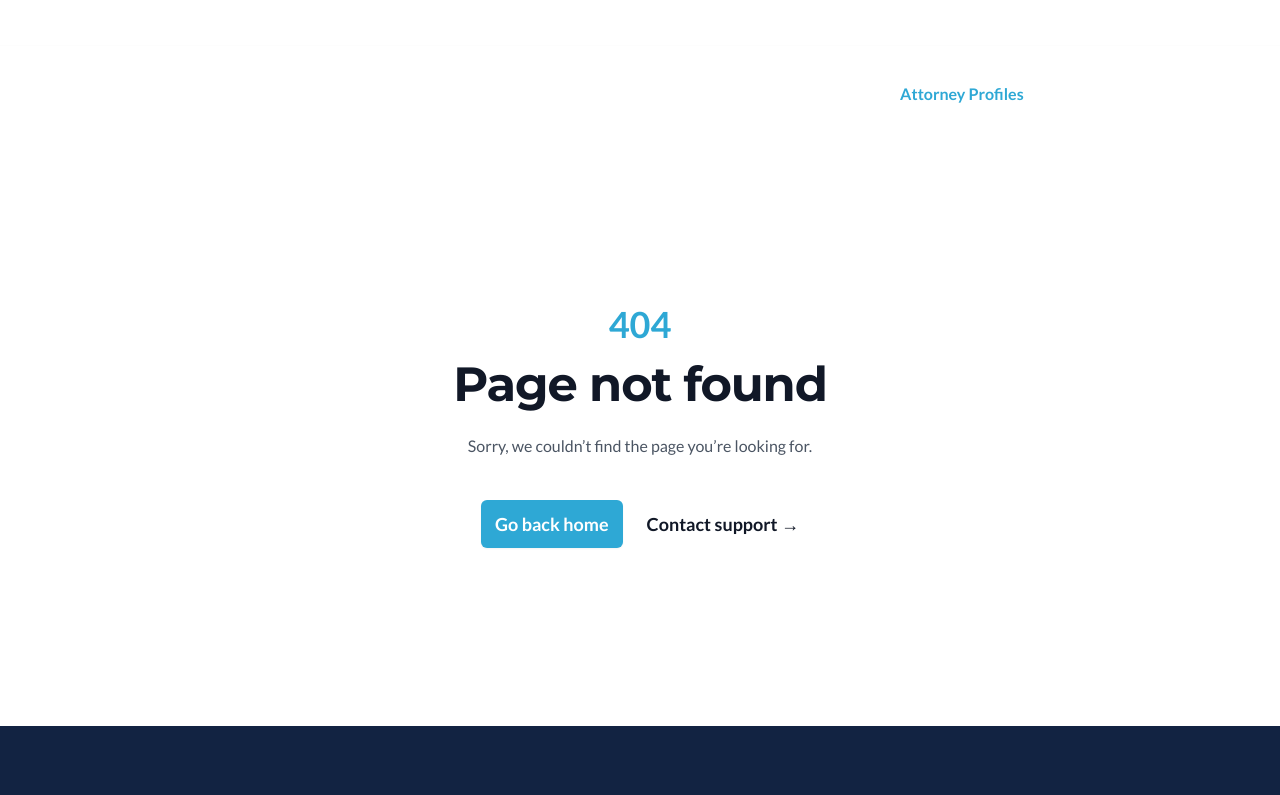
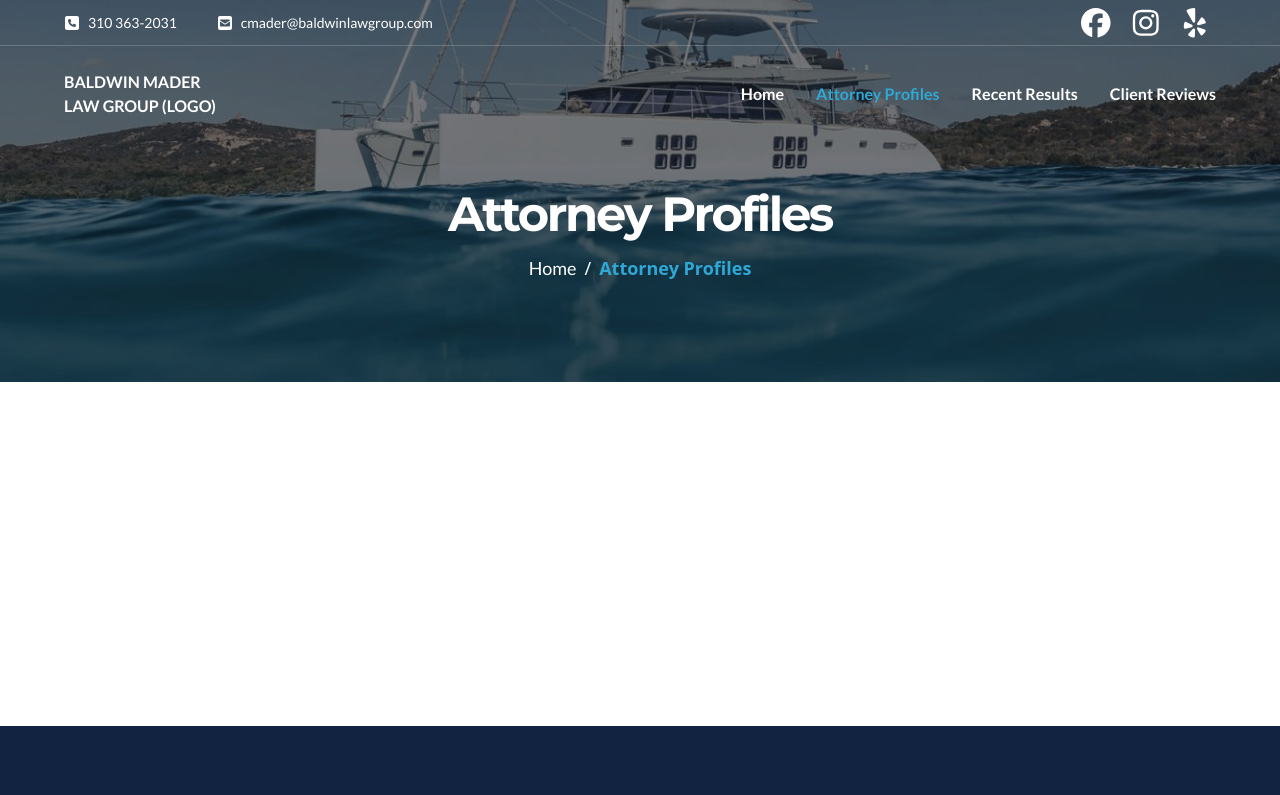
Before and after one commit to jamesdevs/Baldwin-Mader-Law-Group, a Next.js app: page /attorney-profiles in a window 1280 px wide. Before the commit this address had no page. Shown: the top 795 px of the page. Built offline with nearby package versions, Linux system fonts and the light colour scheme.

Commit message:
add new pages

```diff
--- a/src/constants/navigations.ts
+++ b/src/constants/navigations.ts
@@ -4,6 +4,13 @@ export default [
     title: "Home",
     href: "/",
   },
+
+  {
+    id: "attorney-profiles",
+    title: "Attorney Profiles",
+    href: "/attorney-profiles",
+  },
+
   {
     id: "recent-results",
     title: "Recent Results",
@@ -14,14 +21,10 @@ export default [
     title: "Client Reviews",
     href: "/client-reviews",
   },
-  {
-    id: "attorney-profiles",
-    title: "Attorney Profiles",
-    href: "/attorney-profiles",
-  },
-  {
-    id: "current-investigations",
-    title: "Current Investigations",
-    href: "/current-investigations",
-  },
+
+  // {
+  //   id: "current-investigations",
+  //   title: "Current Investigations",
+  //   href: "/current-investigations",
+  // },
 ];
--- a/src/constants/socialLinks.ts
+++ b/src/constants/socialLinks.ts
@@ -7,17 +7,17 @@ import {
 export default [
   {
     name: "Facebook",
-    href: "https://www.facebook.com/people/BLVd-Design-Build/61551383813280/?mibextid=nwBsNb",
+    href: "",
     icon: faFacebook,
   },
   {
     name: "Instagram",
-    href: "https://instagram.com/",
+    href: "",
     icon: faInstagram,
   },
   {
     name: "Yelp",
-    href: "https://www.yelp.com/biz/blvd-design-build-alameda",
+    href: "",
     icon: faYelp,
   },
 ];
--- a/src/pages/404.tsx
+++ b/src/pages/404.tsx
@@ -1,4 +1,5 @@
 import Layout from "@/components/layout/Layout";
+import PageHead from "@/components/pageHead";
 import SEO from "@/components/seo";
 import { INFO } from "@/constants";
 import Custom404 from "@/sections/404page";
@@ -7,6 +8,7 @@ export default function error() {
   return (
     <Layout>
       <SEO title={`404 | ${INFO.companyName}`} />
+      <PageHead pageName="404" title="404" hasBreadCrumb />
       <Custom404 />
     </Layout>
   );
--- /dev/null
+++ b/src/pages/attorney-profiles.tsx
@@ -0,0 +1,13 @@
+import Layout from "@/components/layout/Layout";
+import SEO from "@/components/seo";
+import { INFO } from "@/constants";
+import AttorneyProfilesPage from "@/sections/attorneyProfilesPage";
+
+export default function AttorneyProfiles() {
+  return (
+    <Layout>
+      <SEO title={`Recent Results | ${INFO.companyName}`} />
+      <AttorneyProfilesPage />
+    </Layout>
+  );
+}
--- /dev/null
+++ b/src/pages/client-reviews.tsx
@@ -0,0 +1,13 @@
+import Layout from "@/components/layout/Layout";
+import SEO from "@/components/seo";
+import { INFO } from "@/constants";
+import ClientReviewsPage from "@/sections/clientReviewsPage";
+
+export default function ClientReviews() {
+  return (
+    <Layout>
+      <SEO title={`Client Reviews | ${INFO.companyName}`} />
+      <ClientReviewsPage />
+    </Layout>
+  );
+}
--- a/src/sections/404page/index.tsx
+++ b/src/sections/404page/index.tsx
@@ -2,7 +2,7 @@ import Link from "next/link";
 
 const Custom404 = () => {
   return (
-    <div className="text-center my-auto">
+    <div className="text-center my-auto min-h-[27rem] flex justify-center items-center flex-col">
       <p className="text-4xl font-semibold text-primary">404</p>
       <h1 className="mt-4 text-3xl font-bold tracking-tight text-gray-900 sm:text-5xl">
         Page not found
@@ -13,7 +13,7 @@ const Custom404 = () => {
       <div className="mt-10 flex items-center justify-center gap-x-6">
         <Link
           href="/"
-          className="rounded-md bg-primary px-3.5 py-2.5 text-lg font-semibold text-white shadow-sm hover:bg-secondary focus-visible:outline focus-visible:outline-2 focus-visible:outline-offset-2 focus-visible:outline-primary"
+          className="rounded-sm bg-primary px-3.5 py-2.5 text-lg transition-all duration-300 font-semibold text-white shadow-sm hover:bg-secondary focus-visible:outline focus-visible:outline-2 focus-visible:outline-offset-2 focus-visible:outline-primary"
         >
           Go back home
         </Link>
--- /dev/null
+++ b/src/sections/attorneyProfilesPage/index.tsx
@@ -0,0 +1,15 @@
+import PageHead from "@/components/pageHead";
+
+const AttorneyProfilesPage = () => {
+  return (
+    <>
+      <PageHead
+        title="Attorney Profiles"
+        pageName="Attorney Profiles"
+        hasBreadCrumb
+      />
+    </>
+  );
+};
+
+export default AttorneyProfilesPage;
--- /dev/null
+++ b/src/sections/clientReviewsPage/index.tsx
@@ -0,0 +1,15 @@
+import PageHead from "@/components/pageHead";
+
+const ClientReviewsPage = () => {
+  return (
+    <>
+      <PageHead
+        title="Client Reviews"
+        pageName="Client Reviews"
+        hasBreadCrumb
+      />
+    </>
+  );
+};
+
+export default ClientReviewsPage;
--- a/src/sections/homePage/Team.tsx
+++ b/src/sections/homePage/Team.tsx
@@ -10,32 +10,15 @@ const Team = () => {
     <section className="bg-[#F1F5FA] pb-10 !pt-40">
       <div className="container">
         <Title title="Attorney Profiles" subTitle="Meet the crew" center />
-        <div className="grid grid-cols-1 md:grid-cols-2 gap-6 max-w-3xl mx-auto">
+        <div className="grid grid-cols-1 md:grid-cols-2 gap-6 max-w-4xl mx-auto">
           {team.map((item) => (
             <>
-              {/* <div className="border border-gray-200 shadow-sm hover:shadow-lg transition-all duration-500 hover:border-gray-300 rounded-sm">
-                <div className="flex h-full items-center gap-6 bg-white">
-                  <Image
-                    src={item.imgSrc}
-                    alt={item.name}
-                    className="h-full w-40 min-h-[10rem] overflow-hidden"
-                    imageClassName="object-cover"
-                  />
-                  <div>
-                    <h3 className="font-lato font-bold text-xl mb-2">
-                      {item.name}
-                    </h3>
-                    <p className="text-gray-400">{item.role}</p>
-                  </div>
-                </div>
-              </div> */}
-
               <div className="shadow-sm hover:shadow-lg transition-all duration-500 hover:border-gray-300 rounded-sm">
                 <div className="flex h-full flex-col bg-white rounded-sm overflow-hidden">
                   <Image
                     src={item.imgSrc}
                     alt={item.name}
-                    className="h-full w-full min-h-[20rem] overflow-hidden"
+                    className="h-full w-full min-h-[24rem] overflow-hidden"
                     imageClassName="object-cover object-top"
                   />
                   <div className="py-8 px-6 flex flex-col items-center text-center">
```
Also changed, not shown: tsconfig.json (+6 -1 lines).
